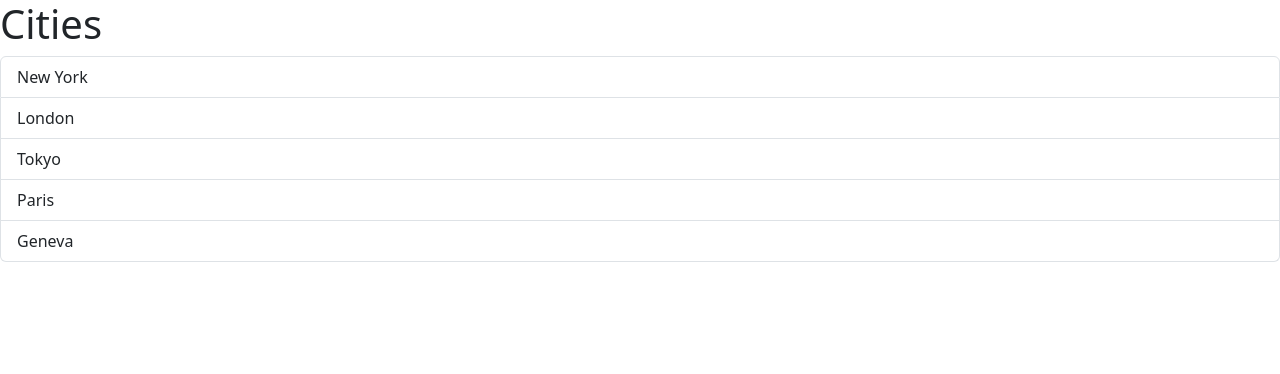
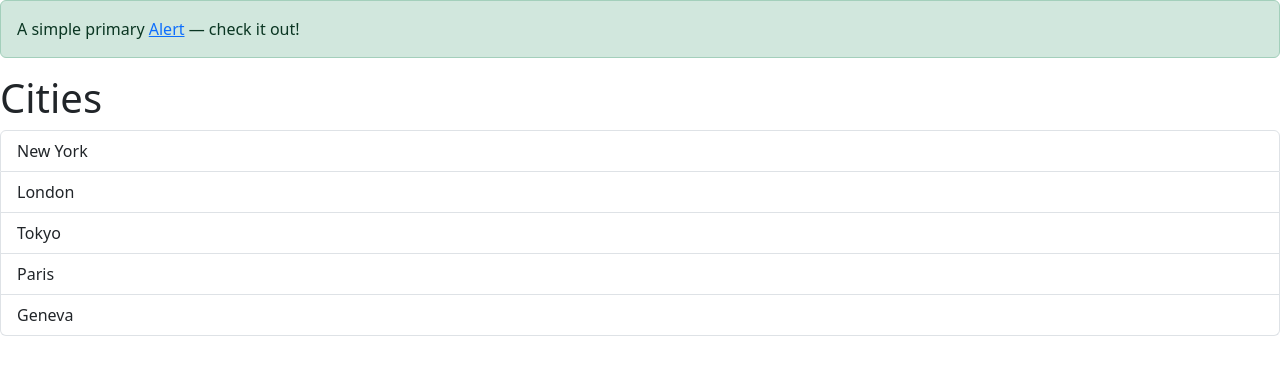
Before and after one commit to programmist/react-course-part1, a React (Vite) app: page / in a window 1280 px wide. Shown: the top 374 px of the page. Built offline with nearby package versions, Linux system fonts and the light colour scheme.

Commit message:
Add Alert component

```diff
--- a/src/App.tsx
+++ b/src/App.tsx
@@ -1,4 +1,5 @@
 import ListGroup, { ListItem } from "@components/ListGroup";
+import Alert from "@components/Alert";
 
 const cities = [
   { id: 1, name: "New York" },
@@ -11,7 +12,19 @@ const cities = [
 function App() {
   const handleSelect = (item: ListItem) => console.log(item);
   return (
-    <ListGroup title="Cities" items={cities} onSelectItem={handleSelect} />
+    <>
+      <Alert type="success">
+        A simple primary{" "}
+        <a
+          href="https://getbootstrap.com/docs/5.3/components/alerts/"
+          target="_blank"
+        >
+          Alert
+        </a>{" "}
+        — check it out!
+      </Alert>
+      <ListGroup title="Cities" items={cities} onSelectItem={handleSelect} />
+    </>
   );
 }
 
--- /dev/null
+++ b/src/components/Alert.tsx
@@ -0,0 +1,24 @@
+import { ReactNode } from "react";
+
+type AlertType =
+  | "primary"
+  | "secondary"
+  | "success"
+  | "danger"
+  | "warning"
+  | "info";
+
+interface Props {
+  type: AlertType;
+  children: ReactNode;
+}
+
+function Alert({ type, children }: Props) {
+  return (
+    <div className={`alert alert-${type}`} role="alert">
+      {children}
+    </div>
+  );
+}
+
+export default Alert;
```
